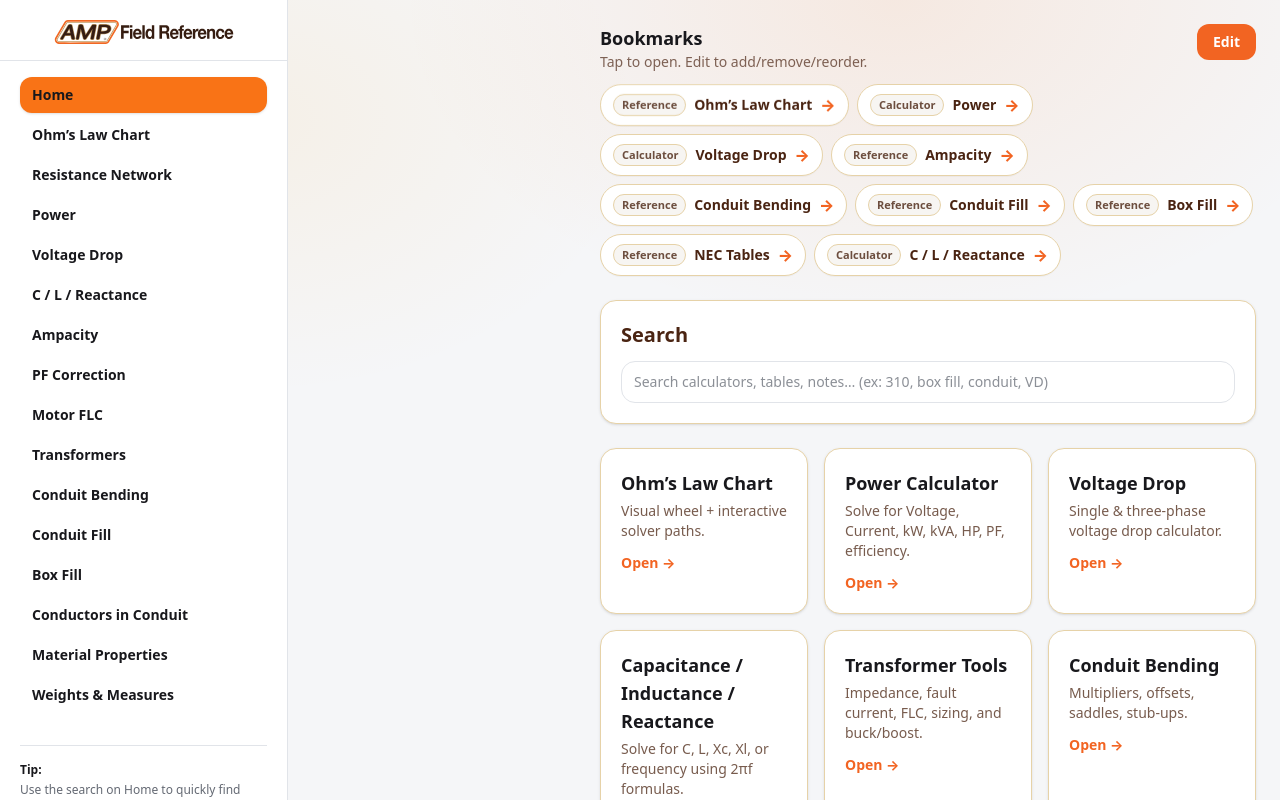
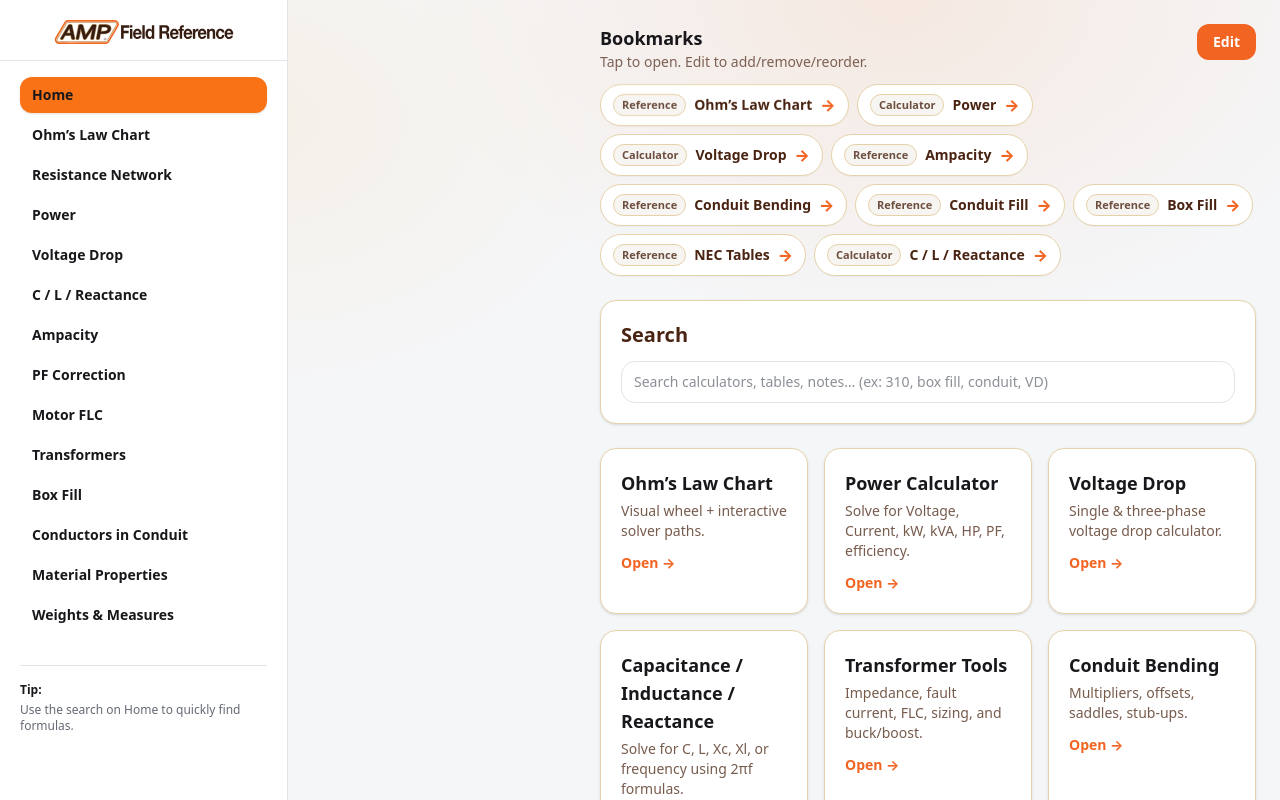
Before and after one commit to laidlawws/amp-field-guide, a Next.js app: page / in a window 1280 px wide. Built offline with nearby package versions, Linux system fonts and the light colour scheme.

Commit message:
Subtracting Conduit Information

```diff
--- a/components/Sidebar.tsx
+++ b/components/Sidebar.tsx
@@ -20,8 +20,6 @@ const nav = [
   { href: "/calculators/pf-correction", label: "PF Correction" },
   { href: "/calculators/flc", label: "Motor FLC" },
   { href: "/calculators/transformers", label: "Transformers" },
-  { href: "/reference/conduit", label: "Conduit Bending" },
-  { href: "/reference/fill", label: "Conduit Fill" },
   { href: "/reference/box-fill", label: "Box Fill" },
   { href: "/calculators/max-conductors", label: "Conductors in Conduit" },
   { href: "/reference/material-properties", label: "Material Properties" },
```
